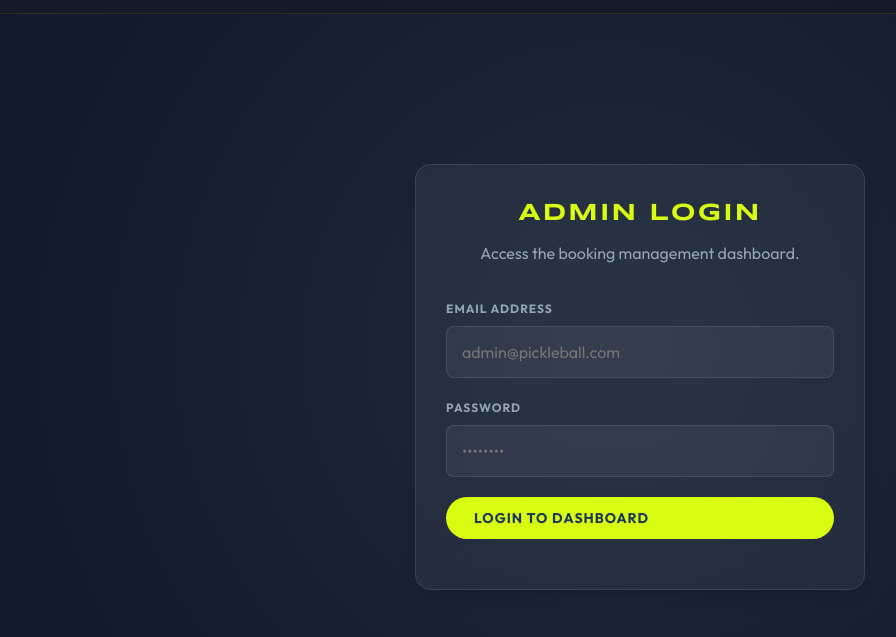
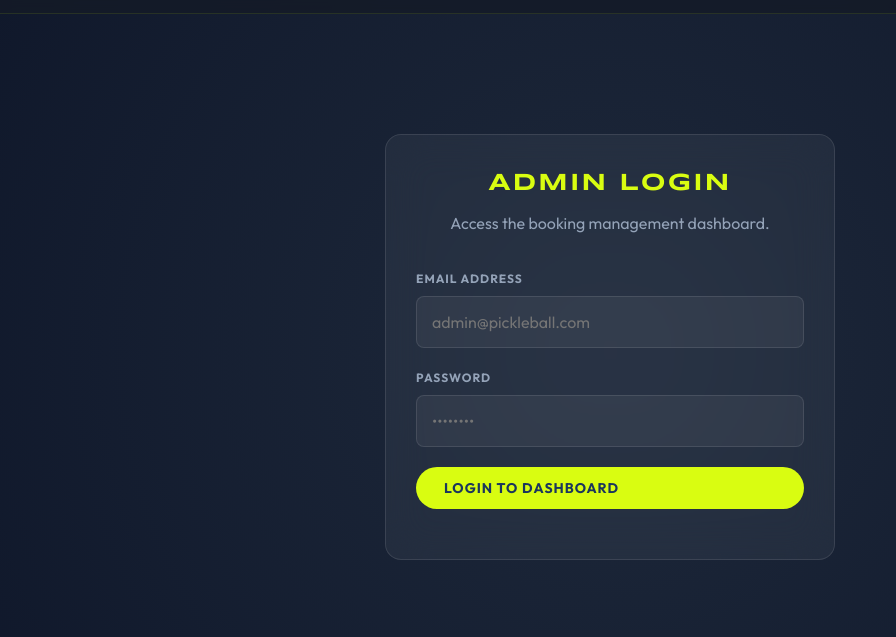
Before and after one commit to alfayyad2004/PickleBall, a website built with Vite: page admin.html in a window 1280 px wide. Shown: the part 51-688 px from the top of the page, without its empty margins (30-926 px from the left). Built offline with nearby package versions, Linux system fonts and the light colour scheme.

Commit message:
Fix admin css layout overlap caused by global styles

```diff
--- a/admin.css
+++ b/admin.css
@@ -211,6 +211,15 @@
 }
 
 /* Components */
+/* Fix for conflicting styles from main style.css */
+.glass-box {
+    position: relative !important;
+    bottom: auto !important;
+    right: auto !important;
+    box-shadow: none !important;
+    background: rgba(255, 255, 255, 0.03);
+}
+
 .glass-input {
     background: rgba(255, 255, 255, 0.05);
     border: 1px solid rgba(255, 255, 255, 0.1);
```
